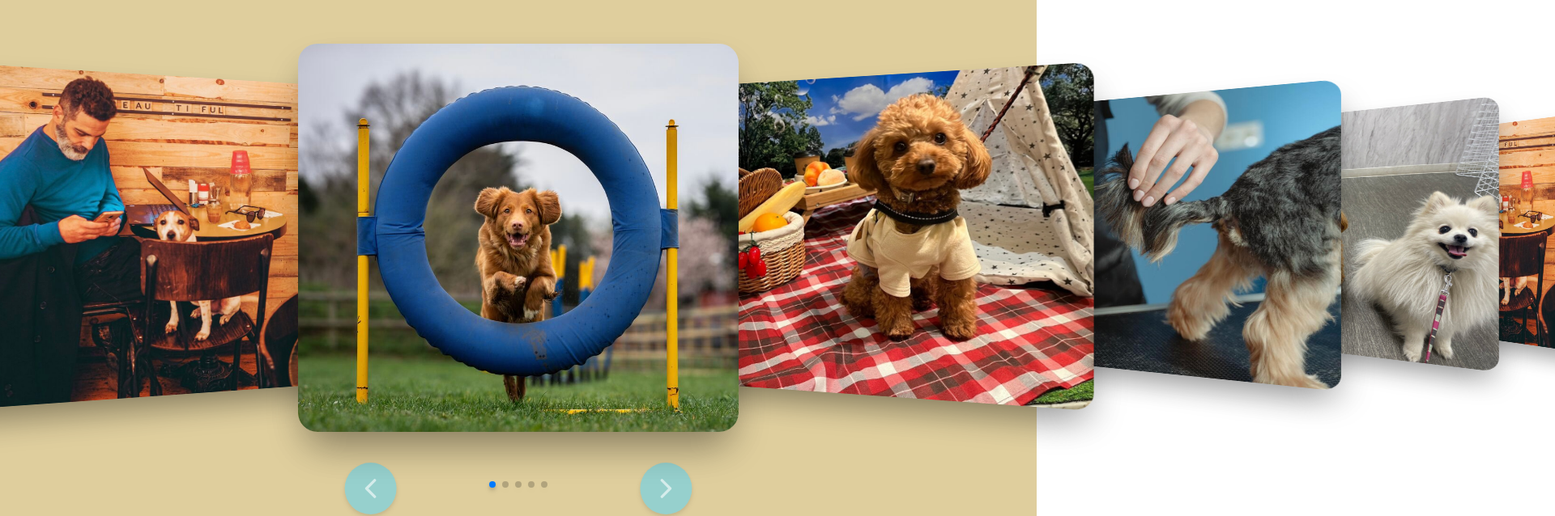
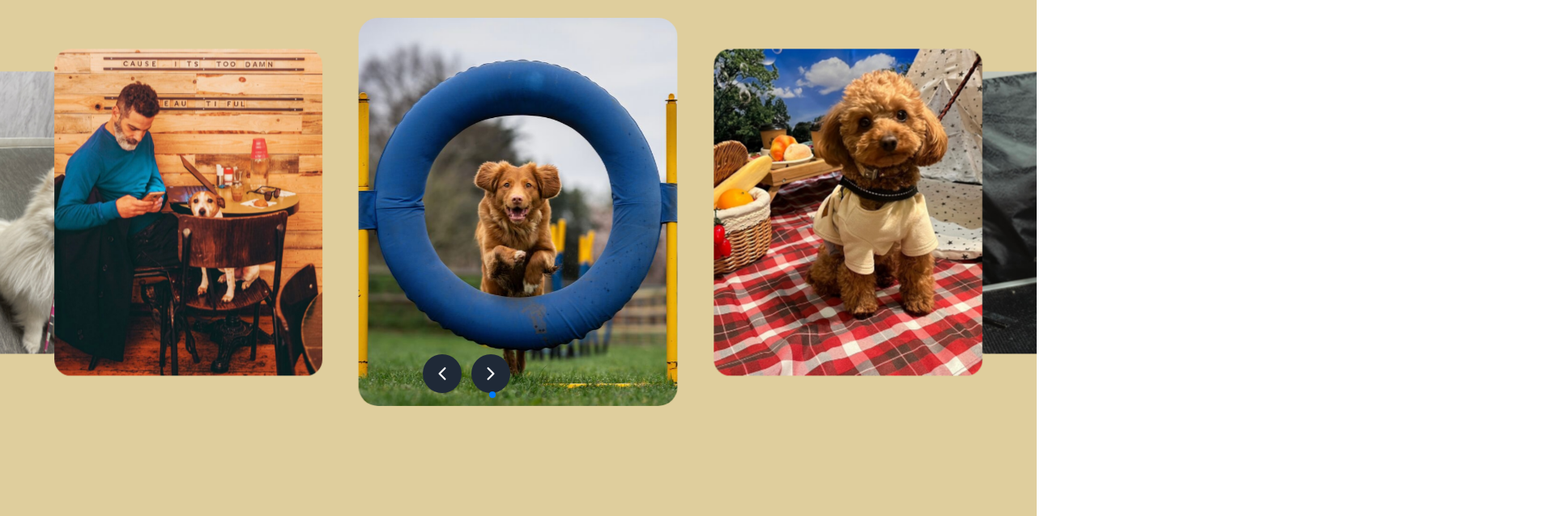
Before and after one commit to sahoooii/ts-react-dogation, a React (Vite) app: page / in a window 1280 px wide. Shown: the part 2841-3479 px from the top of the page at 81% size, 1920 px wide, since content can reach past the window. Built offline with nearby package versions, Linux system fonts and the light colour scheme.

Commit message:
Fixing facilieies section

```diff
--- a/src/scenes/contactUs/ContactForm.tsx
+++ b/src/scenes/contactUs/ContactForm.tsx
@@ -154,9 +154,9 @@ const ContactForm = () => {
 							required
 						>
 							<option hidden value=''>
-								SELECT HERE
+								{/* SELECT HERE */}
 							</option>
-							<option disabled selected value=''>
+							<option disabled value='DEFAULT'>
 								What are you looking forward to at Dogation?
 							</option>
 							<option value='activity'>
--- a/src/scenes/facilities/Facility.tsx
+++ b/src/scenes/facilities/Facility.tsx
@@ -12,7 +12,8 @@ import 'swiper/css/pagination';
 import { FacilitiesLists } from './FacilitiesLists';
 
 const Facility = () => {
-	const overlayStyles = `py-12 px-10 sm:px-12 absolute z-30 flex flex-col whitespace-normal bg-light-blue-50 text-center opacity-0 transition items-center justify-center duration-500 hover:opacity-90`;
+	// const overlayStyles = `py-12 px-10 sm:px-12 absolute z-30 flex flex-col whitespace-normal bg-light-blue-50 text-center opacity-0 transition items-center justify-center duration-500 hover:opacity-90`;
+	const overlayStyles = `py-12 px-10 absolute inset-0 flex flex-col items-center justify-center bg-light-blue-50 text-center opacity-0 transition duration-500 hover:opacity-90 rounded-3xl`;
 
 	const imagesSize =
 		'h-[30rem] w-[24rem] rounded-3xl sm:shadow-2xl shadow-l sm:h-[30rem] sm:w-[34rem] object-cover';
@@ -33,12 +34,16 @@ const Facility = () => {
 				grabCursor={true}
 				centeredSlides={true}
 				loop={true}
-				slidesPerView={'auto'}
+				slidesPerView={1.15} // モバイル
+				breakpoints={{
+					640: { slidesPerView: 1.85 }, // タブレット
+					1024: { slidesPerView: 3.25 }, // PC
+				}}
 				coverflowEffect={{
-					rotate: 10,
-					stretch: 0,
-					depth: 100,
-					modifier: 2.5,
+					rotate: 0,
+					stretch: -60,
+					depth: 150,
+					modifier: 1.5,
 					slideShadows: false,
 				}}
 				pagination={{ el: '.swiper-pagination', clickable: true }}
@@ -47,30 +52,21 @@ const Facility = () => {
 					prevEl: '.swiper-button-prev',
 				}}
 				modules={[EffectCoverflow, Pagination, Navigation]}
-				className='relative w-full overflow-visible pt-8'
-				// className='relative h-[27rem] w-full overflow-visible pt-8 sm:h-[30rem] md:h-[37rem]'
+				className='relative w-full overflow-hidden'
 			>
 				{FacilitiesLists.map((facility, index) => (
-					<SwiperSlide
-						key={`${index}-${facility.title}`}
-						className='relative h-[30rem] w-[24rem] sm:h-[26rem] sm:w-[30rem] md:h-[30rem] md:w-[34rem]'
-					>
-						<li
-							className={`${imagesSize} relative inline-block h-[30rem] w-[24rem] rounded-3xl`}
-						>
-							<div className={`${overlayStyles} ${imagesSize}`}>
-								<h4 className='-mt-4 font-title-serif text-3xl font-bold sm:text-4xl '>
+					<SwiperSlide key={`${index}-${facility.title}`} className='relative'>
+						<li className='relative inline-block h-[20rem] w-full sm:h-[24rem] md:h-[30rem]'>
+							<div className={overlayStyles}>
+								<h4 className='font-title-serif text-3xl font-bold sm:text-4xl'>
 									{facility.title}
 								</h4>
-								{/* <p className='sm:text-md mt-3 text-lg leading-relaxed sm:mt-6 sm:leading-8 text-start'>
-									{facility.description}
-								</p> */}
 								{Array.isArray(facility.description) ? (
 									<div className='mt-3'>
 										{facility.description.map((text, index) => (
 											<p
 												key={index}
-												className='sm:text-md mt-3 text-start text-lg sm:text-xl leading-relaxed sm:mt-6 sm:leading-8 mb-2'
+												className='sm:text-md mb-2 text-lg leading-relaxed sm:text-xl sm:leading-8'
 											>
 												{text}
 											</p>
@@ -83,27 +79,22 @@ const Facility = () => {
 							<img
 								src={facility.image}
 								alt={facility.image}
-								className={imagesSize}
+								className='h-full w-full rounded-3xl object-cover'
 							/>
 						</li>
 					</SwiperSlide>
 				))}
-				{/* slider-controller */}
-				<div className='absolute -bottom-8 sm:-bottom-40 md:-bottom-24 left-1/2 -mb-12 flex w-full -translate-x-1/2 items-center justify-center gap-6 sm:mb-10 md:mb-6'>
-					<div className='swiper-button-prev group left-[20%] flex h-16 w-16 translate-x-[-20%] items-center justify-center rounded-full bg-light-green-100 drop-shadow-md transition after:hidden after:content-none sm:left-[28%] sm:translate-x-[-28%] md:left-[35%] md:translate-x-[-35%]'>
-						<IonIcon
-							icon={chevronBack}
-							className='text-4xl text-white opacity-60 transition duration-500 group-hover:-translate-x-2'
-						></IonIcon>
+				{/* 矢印 */}
+				<div className='absolute bottom-[10%] left-[40%] flex w-32 justify-between'>
+					<div className='swiper-button-prev flex h-12 w-12 items-center justify-center rounded-full bg-gray-800 text-white after:hidden'>
+						<IonIcon icon={chevronBack} className='text-2xl'></IonIcon>
 					</div>
-					<div className='swiper-button-next group left-[80%] flex h-16 w-16 translate-x-[-80%] items-center justify-center rounded-full bg-light-green-100 drop-shadow-md transition after:hidden after:content-none sm:left-[72%] sm:translate-x-[-72%] md:left-[65%] md:translate-x-[-65%]'>
-						<IonIcon
-							icon={chevronForward}
-							className='text-4xl text-white opacity-60 transition duration-500 group-hover:translate-x-2'
-						></IonIcon>
+					<div className='swiper-button-next flex h-12 w-12 items-center justify-center rounded-full bg-gray-800 text-white after:hidden'>
+						<IonIcon icon={chevronForward} className='text-2xl'></IonIcon>
 					</div>
-					<div className='swiper-pagination relative top-1 w-60 drop-shadow-md [&_.swiper-pagination-bullet-active]:drop-shadow-md'></div>
 				</div>
+				{/* ページネーション */}
+				<div className='swiper-pagination absolute bottom-[2%]'></div>
 			</Swiper>
 		</motion.div>
 	);
```
